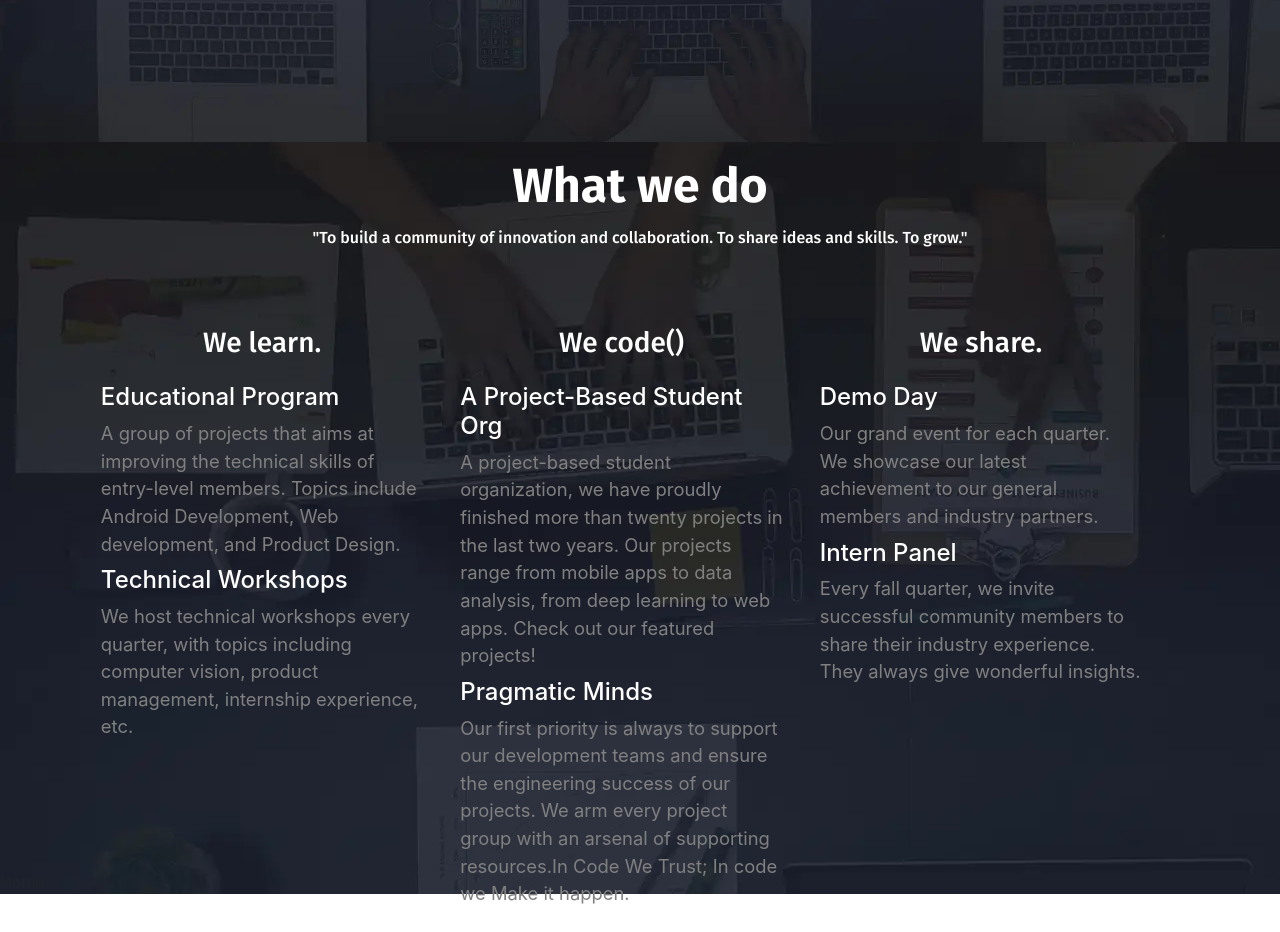
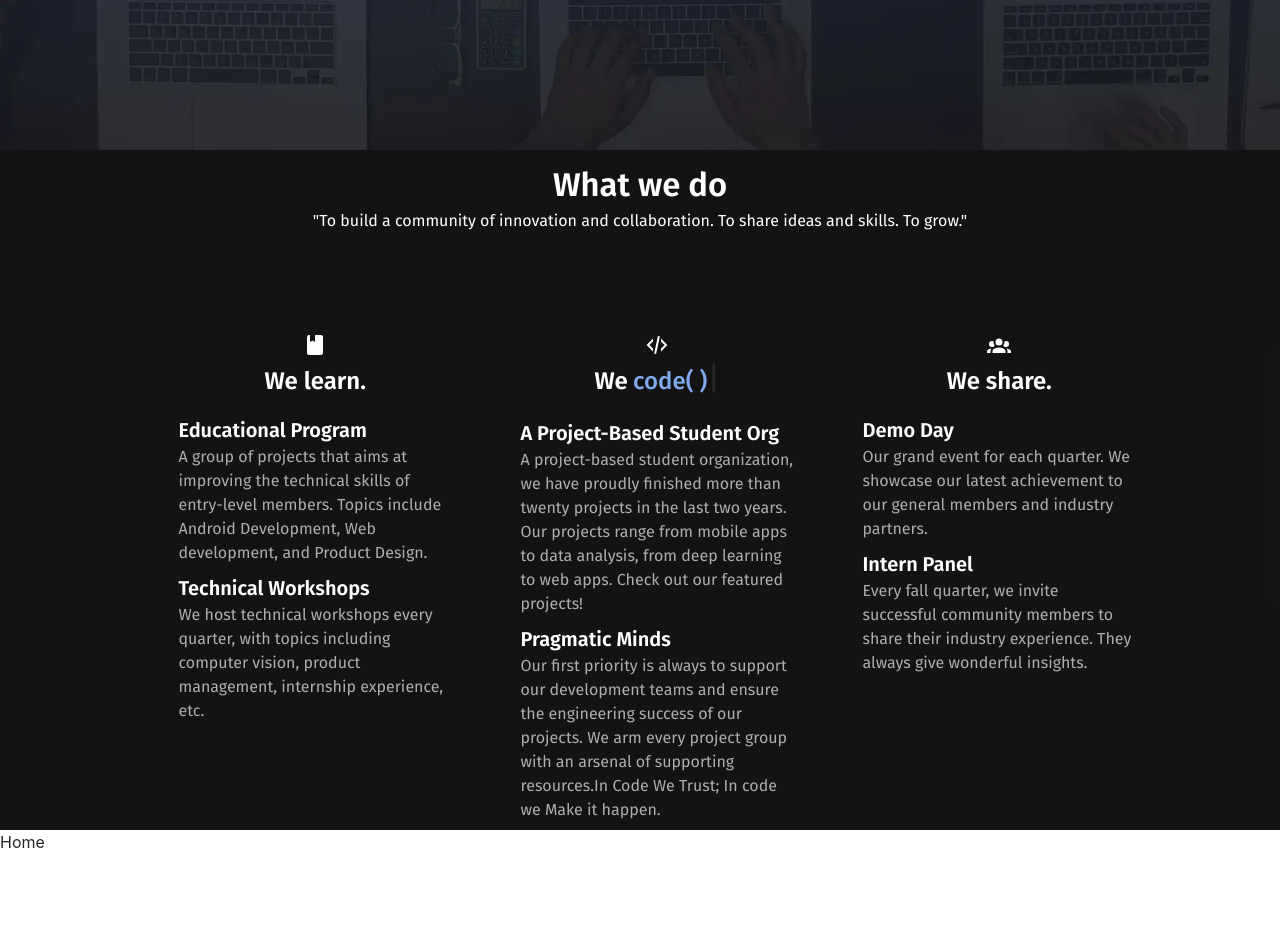
Before and after one commit to TripleC-OfficialWebsite/TripleC-OfficialWebsite, a React (Create React App) app in the folder official-website/: page / in a window 1280 px wide. Shown: the part 668-1600 px from the top of the page. After the commit the page ends 1522 px from the top, so only its background shows below. Built offline with nearby package versions, Linux system fonts and the light colour scheme.

Commit message:
background, text, icon, window size, code() css

```diff
--- a/official-website/package.json
+++ b/official-website/package.json
@@ -3,6 +3,8 @@
   "version": "0.1.0",
   "private": true,
   "dependencies": {
+    "@mdi/js": "^7.1.96",
+    "@mdi/react": "^1.6.1",
     "@testing-library/jest-dom": "^5.16.5",
     "@testing-library/react": "^13.4.0",
     "@testing-library/user-event": "^13.5.0",
--- a/official-website/src/Components/Welcome/What-We-Do/WhatWeDo.css
+++ b/official-website/src/Components/Welcome/What-We-Do/WhatWeDo.css
@@ -1,25 +1,44 @@
-.cover {
-    background-image: url("/src/Images/homepage_cover.png");
-    display: block;
-    height: 94vh;
-    opacity: 1;
-    position: absolute;
-    top: 1;
-    bottom: 0;
-    left: 0;
-    right: 0;
-    z-index: -1;
-    font-size: 0;
+@media screen and (max-width: 960px) {
+    .sections{
+        flex-direction: column!important;
+        align-items: center;
+    }
+    .column{
+        width: 90%!important;
+    }
+    .subtitle{
+        padding-bottom: 3rem!important;
+    }
+    .blink {
+        margin-top: -1%!important;
+    }
 }
 
+.blink {
+    animation: blinker 1.5s linear infinite;
+    color: gray;
+    font-family: "Fira Sans", sans-serif;
+    font-size: 2rem;
+    margin-top: -3%;
+    font-weight: 200;
+
+}
+@keyframes blinker {
+    100% {
+        opacity: 0;
+    }
+}
+
+
 #container1 {
-    width: 90%;
-    height: 90vh;
+    width: 100%;
+    height: 100%;
     align-items: center;
     position:relative;
-    margin-left: 5%;
-    margin-right: 5%;
+    padding-left: 5%;
+    padding-right: 5%;
     text-align: center;
+    background-color: #0d0d0df8;
 }
 
 .titles {
@@ -28,8 +47,11 @@
 }
 
 .title {
+    padding-top: 1%;
     font-family: "Fira Sans", sans-serif;
-    font-weight: 700;
+    font-weight: 600;
+    font-size: 2.05rem!important;
+    font-stretch: extra-expanded;
 }
 
 .subtitle {
@@ -37,45 +59,64 @@
     word-break: break-word;
     font-size: 1rem !important;
     line-height: 2rem;
-    font-weight: 500;
-    padding-bottom: 4rem;
+    font-weight: 400;
+    margin-top: -0.5%;
+    padding-bottom: 6rem;
 
 }
 
 .sections{
+    padding-left: 4%;
+    padding-right: 1%;
     text-align: center;
-    padding-bottom: 1rem;
     display: flex;
     flex-direction: row;
     justify-content: space-evenly;
 }
 
-.sections:after {
-    content: "";
-    display: table;
-    clear: both;
-}
-
 .section_title{
+    display:flex;
+    flex-direction: row;
+    justify-content: center;
     font-family: "Fira Sans", sans-serif;
     word-break: break-word;
     font-size: 1.5rem !important;
-    font-weight: 700;
+    font-weight: 600;
     padding-bottom: 1rem;
 }
 
 .section_subtitle{
     text-align: left;
+    font-family: "Fira Sans", sans-serif;
+    word-break: break-word;
+    font-weight: 600;
+    font-size: 1.25rem !important;
 }
 
 .section_contents{
+    font-family: "Fira Sans", sans-serif;
     padding-bottom: 0.5rem;
     text-align: left;
-    color: gray;
-    font-size: 1.15rem
+    color: rgb(176, 173, 173);
+    font-size: 1rem
 }
 
 .column {
     float: left;
-    width: 28%;
+    width: 25%;
 }
+
+.blue_color{
+    padding-left:2%;
+    color:rgb(128, 171, 239);
+    font-family: "Fira Sans", sans-serif;
+    word-break: break-word;
+    font-size: 1.5rem !important;
+    font-weight: 500;
+}
+
+.icons{
+    display: flex;
+    flex-direction: row;
+    justify-content: space-evenly;
+}
--- a/official-website/src/Components/Welcome/What-We-Do/WhatWeDo.js
+++ b/official-website/src/Components/Welcome/What-We-Do/WhatWeDo.js
@@ -1,32 +1,36 @@
 import "./WhatWeDo.css";
 import whatWeDoJson from "../../../Content/home.json";
+import Icon from '@mdi/react';
+import { mdiAccountGroup } from '@mdi/js';
+import { mdiXml } from '@mdi/js';
+import { mdiBook } from '@mdi/js';
 
 const WhatWeDo = () => {
     return (
       <div >
-        <div className="cover"></div>
         <div id="container1">
             <div className="titles">
 
                 <div className="title">{whatWeDoJson.whatWeDo.title}</div>
-                <h2 className="subtitle">{whatWeDoJson.whatWeDo.subtitle}</h2>
+                <div className="subtitle">{whatWeDoJson.whatWeDo.subtitle}</div>
 
                 <div className="sections">
 
                   <div class="column">
+                    <Icon path={mdiBook} size={1} />
                     <div className="section_title">
-                      <h3>{whatWeDoJson.whatWeDo.sections[0].title} </h3>
+                      {whatWeDoJson.whatWeDo.sections[0].title}
                     </div>
 
                     <div className="section_subtitle">
-                      <h4>{whatWeDoJson.whatWeDo.sections[0].subtitles[0]}</h4>
+                      {whatWeDoJson.whatWeDo.sections[0].subtitles[0]}
                     </div>
                     <div className="section_contents">
                       {whatWeDoJson.whatWeDo.sections[0].descriptions[0]}
                     </div>
 
                     <div className="section_subtitle">
-                      <h4>{whatWeDoJson.whatWeDo.sections[0].subtitles[1]}</h4>
+                      {whatWeDoJson.whatWeDo.sections[0].subtitles[1]}
                     </div>
                     <div className="section_contents">
                       {whatWeDoJson.whatWeDo.sections[0].descriptions[1]}
@@ -35,19 +39,26 @@ const WhatWeDo = () => {
                   </div>
 
                   <div class="column">
+                    <Icon path={mdiXml} size={1} />
                     <div className="section_title">
-                      <h3>{whatWeDoJson.whatWeDo.sections[1].title} </h3>
+                      {whatWeDoJson.whatWeDo.sections[1].title}
+                      <div className="blue_color">
+                        code( )
+                      </div>
+                      <div className="blink">
+                        |
+                      </div>
                     </div>
 
                     <div className="section_subtitle">
-                      <h4>{whatWeDoJson.whatWeDo.sections[1].subtitles[0]}</h4>
+                      {whatWeDoJson.whatWeDo.sections[1].subtitles[0]}
                     </div>
                     <div className="section_contents">
                       {whatWeDoJson.whatWeDo.sections[1].descriptions[0]}
                     </div>
 
                     <div className="section_subtitle">
-                      <h4>{whatWeDoJson.whatWeDo.sections[1].subtitles[1]}</h4>
+                      {whatWeDoJson.whatWeDo.sections[1].subtitles[1]}
                     </div>
                     <div className="section_contents">
                       {whatWeDoJson.whatWeDo.sections[1].descriptions[1]}
@@ -56,19 +67,20 @@ const WhatWeDo = () => {
                   </div>
 
                   <div class="column">
+                    <Icon path={mdiAccountGroup} size={1} />
                     <div className="section_title">
-                      <h3>{whatWeDoJson.whatWeDo.sections[2].title} </h3>
+                      {whatWeDoJson.whatWeDo.sections[2].title}
                     </div>
 
                     <div className="section_subtitle">
-                      <h4>{whatWeDoJson.whatWeDo.sections[2].subtitles[0]}</h4>
+                      {whatWeDoJson.whatWeDo.sections[2].subtitles[0]}
                     </div>
                     <div className="section_contents">
                       {whatWeDoJson.whatWeDo.sections[2].descriptions[0]}
                     </div>
 
                     <div className="section_subtitle">
-                      <h4>{whatWeDoJson.whatWeDo.sections[2].subtitles[1]}</h4>
+                      {whatWeDoJson.whatWeDo.sections[2].subtitles[1]}
                     </div>
                     <div className="section_contents">
                       {whatWeDoJson.whatWeDo.sections[2].descriptions[1]}
--- a/official-website/src/Content/home.json
+++ b/official-website/src/Content/home.json
@@ -16,7 +16,7 @@
         ]
       },
       {
-        "title": "We code()",
+        "title": "We ",
         "subtitles": ["A Project-Based Student Org", "Pragmatic Minds"],
         "descriptions": [
           "A project-based student organization, we have proudly finished more than twenty projects in the last two years. Our projects range from mobile apps to data analysis, from deep learning to web apps. Check out our featured projects!",
```
Also changed, not shown: 1 other file (tests, documents, lock files or other folders).
